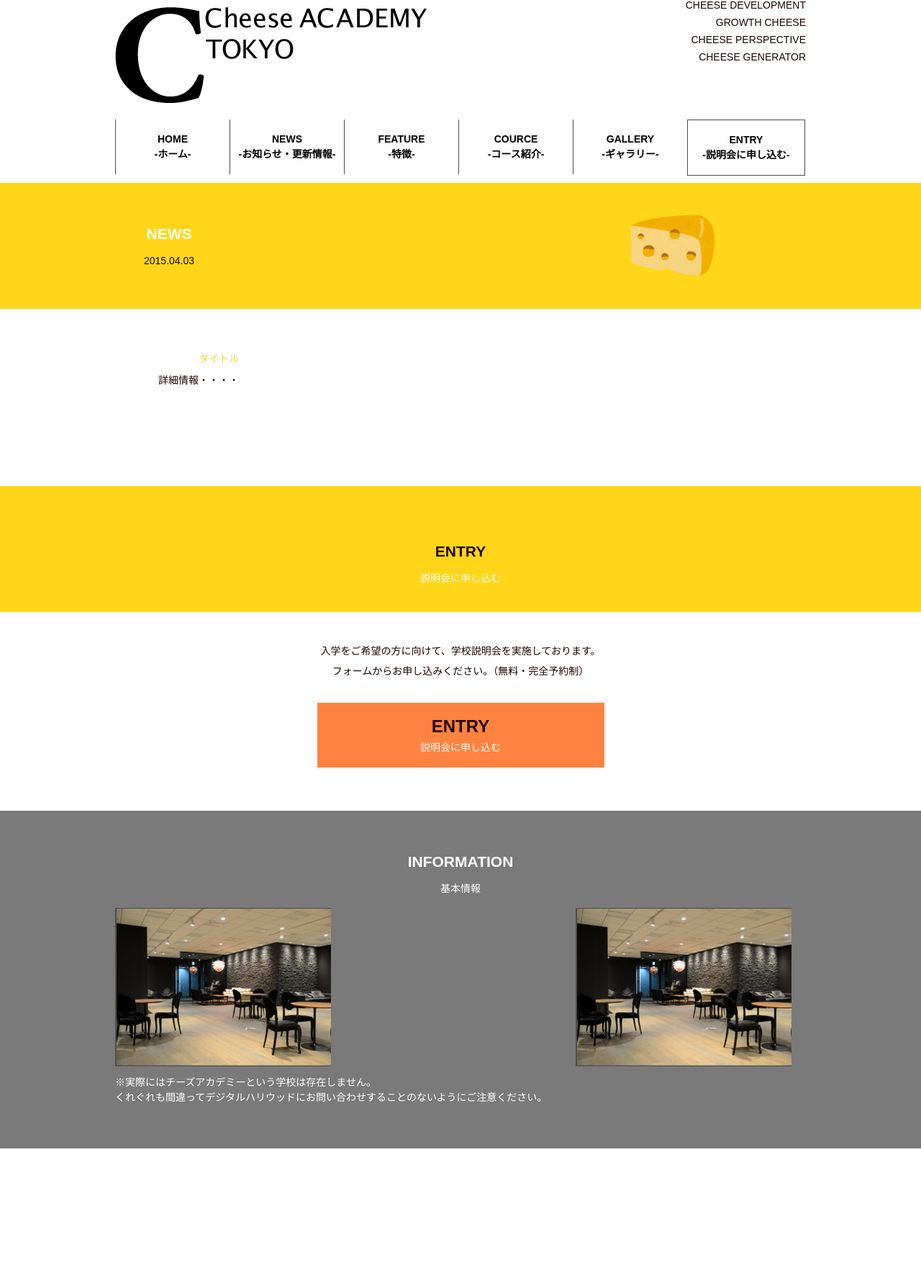
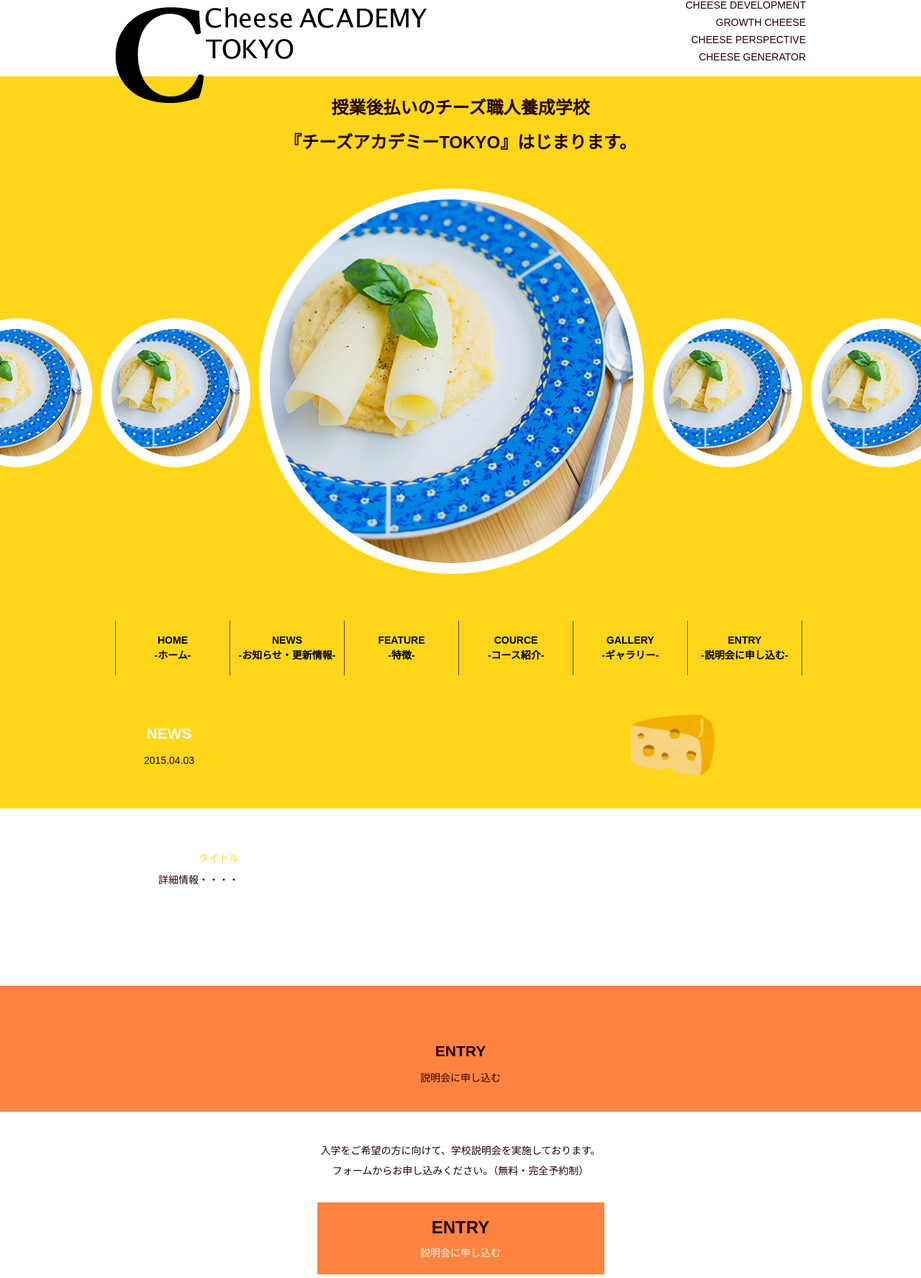
Before and after one commit to azgz/Cheese-Academy-Tokyo, a WordPress theme: template single.php in a window 1280 px wide. Shown: the part 30-1805 px from the top of the page at 72% size. Before the commit the page ends 1625 px from the top, so only its background shows below. Run offline with PHP 8.4 and a stand-in for WordPress, Linux system fonts and the light colour scheme; the site name, menu and one post (Sample post) are stand-ins, and other content is empty; grey boxes are pictures that could not be loaded.

Commit message:
header.php footer.php を分割

```diff
--- a/single.php
+++ b/single.php
@@ -1,55 +1,4 @@
-<!DOCTYPE html>
-<html>
-<head>
-    <title>チーズアカデミーTOKYO</title>
-    <meta charset="UTF-8">
-    <meta name="description" content="" />
-    <meta name="keywords" content="" />
-    <link rel="stylesheet" href="css/reset.css">
-    <link rel="stylesheet" href="css/style.css">
-    <script src="js/jquery-2.1.0.min.js"></script>
-    <script>
-    $(function(){
-        $(window).on("ready resize",function(){
-        $(".slides").css({"width":1440,
-                         "position":"relative",
-                          left:-(1440-$(window).width())/2
-                         });
-        });
-    });
-    </script>
-</head>
-<body>
-    <div class="wrapper">
-        <!-- header  -->
-        <header id="header">
-           <div class="inner clearfix">
-            <h1 class="logo"><img src="image/logo-top.png" alt="Cheese Academy Tokyo" /></h1>
-            <ul class="note_wrap">
-                <li>CHEESE DEVELOPMENT</li>
-                <li>GROWTH CHEESE</li>
-                <li>CHEESE PERSPECTIVE</li>
-                <li>CHEESE GENERATOR</li>
-            </ul>
-            </div>
-        </header>
-
-        <!--　nav_lower   -->
-        <section class="nav_lower">
-            <div class="inner">
-                <nav class="global_Nav">
-                    <ul class="nav_wrap clearfix">
-                        <li class="nav_item"><a href="#">HOME<br />-ホーム-</a></li>
-                        <li class="nav_item"><a href="#">NEWS<br />-お知らせ・更新情報-</a></li>
-                        <li class="nav_item"><a href="#">FEATURE<br />-特徴-</a></li>
-                        <li class="nav_item"><a href="#">COURCE<br />-コース紹介-</a></li>
-                        <li class="nav_item none"><a href="#">GALLERY<br />-ギャラリー-</a></li>
-                        <li class="nav_item last"><a href="#">ENTRY<br />-説明会に申し込む-</a></li>
-                    </ul>
-                </nav>
-            </div>
-        </section>
-
+<?php get_header(); ?>
         <!--news_lower    -->
         <section id="news_lower">
             <div class="news_lower_heading">
@@ -72,43 +21,4 @@
                 </ul>
             </div>
         </section>
-
-        <!--#entry    -->
-        <section id="entry" class="contents-box">
-            <div class="contents-heading bg-yellow">
-                <h2 class="section-title">ENTRY</h2>
-                <p class="section-note white">説明会に申し込む</p>
-            </div>
-            <p class="entry-summary">入学をご希望の方に向けて、学校説明会を実施しております。<br />
-    フォームからお申し込みください。（無料・完全予約制）</p>
-            <a class="entry-btn">
-                <p class="entry-btn-title">ENTRY</p>
-                <p class="entry-btn-note">説明会に申し込む</p>
-            </a>
-        </section>
-        <!--end #entry-->
-
-        <!--#information    -->
-        <section id="information" class="contents-box">
-            <h2 class="section-title white">INFORMATION</h2>
-            <p class="section-note white">基本情報</p>
-            <div class="inner">
-                <ul class="footer-list-wrap clearfix">
-                    <li><img src = "image/space_img.png" alt="space_image" width="300" height="220"></li>
-                    <li><iframe width="300" height="220" frameborder="0" scrolling="no" marginheight="0" marginwidth="0" src="https://www.google.co.jp/maps?f=q&amp;source=s_q&amp;hl=ja&amp;geocode=&amp;q=%E3%80%92150-8510+%E6%9D%B1%E4%BA%AC%E9%83%BD%E6%B8%8B%E8%B0%B7%E5%8C%BA%E6%B8%8B%E8%B0%B72-21-1&amp;aq=&amp;sll=36.5626,136.362305&amp;sspn=50.435477,91.494141&amp;brcurrent=3,0x60188b5856d2e561:0x967b699ec614e442,0,0x60188b5851109bad:0x66009940d887780c&amp;ie=UTF8&amp;hq=&amp;hnear=%E3%80%92150-0002+%E6%9D%B1%E4%BA%AC%E9%83%BD%E6%B8%8B%E8%B0%B7%E5%8C%BA%E6%B8%8B%E8%B0%B7%EF%BC%92%E4%B8%81%E7%9B%AE%EF%BC%92%EF%BC%91%E2%88%92%EF%BC%91&amp;t=m&amp;z=14&amp;ll=35.659025,139.703473&amp;output=embed"></iframe></li>
-                    <li><img src = "image/space_img.png" alt="space_image" width="300" height="220"></li>
-                </ul>
-                <p class="footer-caution">※実際にはチーズアカデミーという学校は存在しません。<br />
-        くれぐれも間違ってデジタルハリウッドにお問い合わせすることのないようにご注意ください。</p>
-            </div>
-        </section>
-        <!--end #information-->
-    </div>
-<script>
-$(".news_list_modifer").css("display","none");
-$(".btn-reading").on("click",function(){
-    $(".news_list_modifer").fadeIn(400);
-});
-</script>
-</body>
-</html>
+<?php get_footer(); ?>
```
